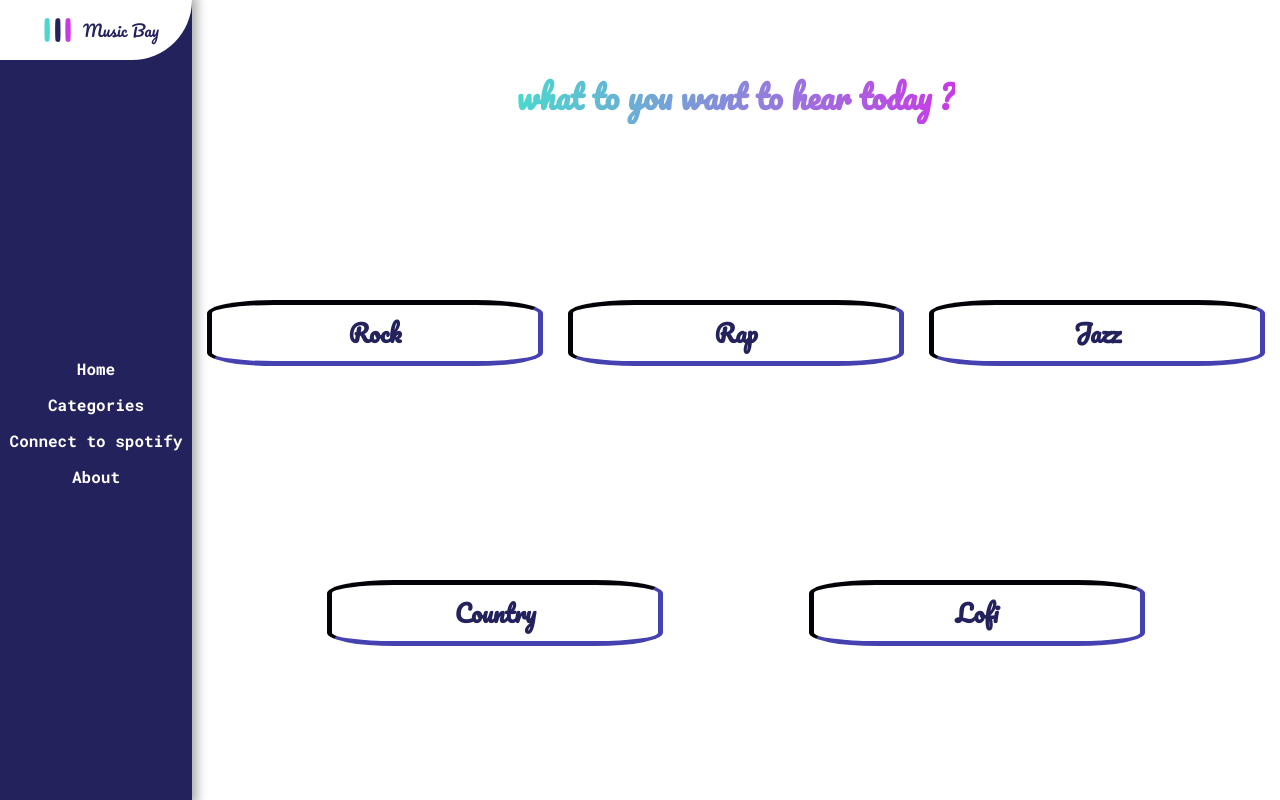
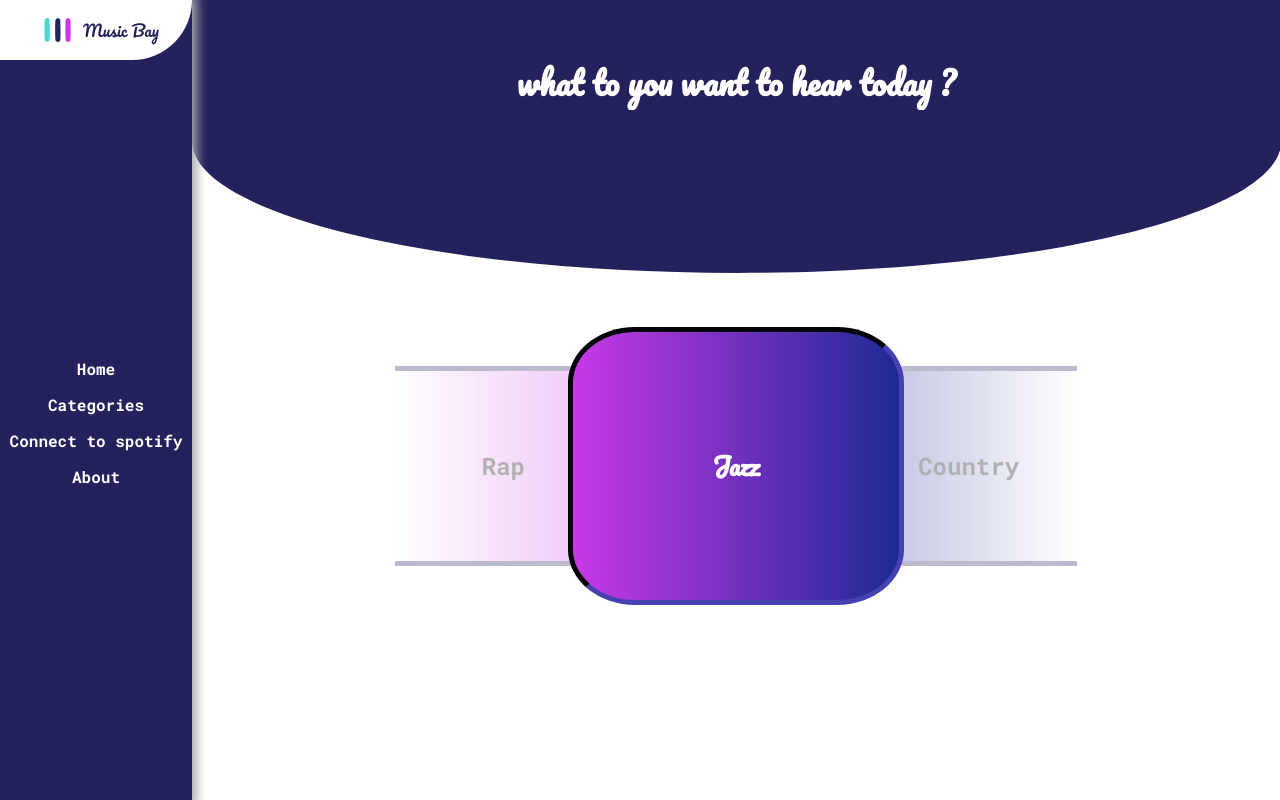
Before and after one commit to safwenHafsawy/Music-Bay, a React app: page /categories in a window 1280 px wide. Built offline with nearby package versions, Linux system fonts and the light colour scheme; a web font is replaced by a local one.

Commit message:
redesigned categories page

```diff
--- a/src/app/_mixins.scss
+++ b/src/app/_mixins.scss
@@ -253,3 +253,37 @@
     }
   }
 }
+
+/**
+ * Categories Mixins
+ */
+@mixin cardSide($right) {
+  width: 20%;
+  height: 30%;
+  position: relative;
+  border: 5px solid $first-color;
+  opacity: 0.3;
+  display: flex;
+  justify-content: center;
+  align-items: center;
+  font: 1.5rem $main-heading-font;
+  cursor: pointer;
+  transition: all 500ms;
+
+  @if ($right) {
+    right: 5%;
+    background: linear-gradient(90deg, $second-color, $third-color);
+    border-radius: 20% 0 0 20%;
+    border-width: 5px 0px 5px 0px;
+  } @else {
+    left: 5%;
+    background: linear-gradient(90deg, $third-color, $fourth-color);
+    border-radius: 0 20% 20% 0;
+    border: 5px solid $first-color;
+    border-width: 5px 0px 5px 0px;
+  }
+
+  &:hover {
+    opacity: 0.7;
+  }
+}
--- a/src/app/components/categoriesList/categories.jsx
+++ b/src/app/components/categoriesList/categories.jsx
@@ -1,26 +1,61 @@
-import React from "react";
+import React, { useState } from "react";
 import { Link } from "react-router-dom";
 import NaviagtionWrapper from "../navigation/NaviagationWrapper";
+import { CategoriesSeparator } from "../illustrations/logosAndBg";
 import "./categories.scss";
 
-const AvailableCategs = [
-  { id: 1, genre: "Rock" },
-  { id: 2, genre: "Rap" },
-  { id: 3, genre: "Jazz" },
-  { id: 4, genre: "Country" },
-  { id: 5, genre: "Lofi" },
+const AvailableGenre = [
+  { id: 0, genre: "Rock" },
+  { id: 1, genre: "Rap" },
+  { id: 2, genre: "Jazz" },
+  { id: 3, genre: "Country" },
+  { id: 4, genre: "Lofi" },
 ];
 
 function Categories() {
+  const [currentlyDisplayed, setCurrentlyDisplay] = useState(2);
+  const [prevDisplay, setPrevDisplay] = useState(1);
+  const [nexDisplay, setNextDisplay] = useState(3);
+
+  const changeGenre = (e) => {
+    const id = parseInt(e.target.id, 10);
+    setCurrentlyDisplay(id);
+    if (id === 0) {
+      setPrevDisplay(4);
+      setNextDisplay(id + 1);
+    } else if (id === 4) {
+      setPrevDisplay(id - 1);
+      setNextDisplay(0);
+    } else {
+      setPrevDisplay(id - 1);
+      setNextDisplay(id + 1);
+    }
+  };
+
   return (
     <div id="categories">
-      <h1>what to you want to hear today ? </h1>
+      <div id="heading">
+        <h1>what to you want to hear today ? </h1>
+      </div>
+
       <div id="cards">
-        {AvailableCategs.map((ele, i) => (
-          <Link key={ele.id} to="/player" state={{ genre: ele.genre }} className="card" id={i}>
-            <h5 className="card-header">{ele.genre}</h5>
-          </Link>
-        ))}
+        <div id="separator">
+          <CategoriesSeparator />
+        </div>
+        <button className="card-side" id={prevDisplay} type="button" onClick={changeGenre}>
+          {AvailableGenre[prevDisplay].genre}
+        </button>
+        <Link
+          to="/player"
+          state={{ genre: AvailableGenre[currentlyDisplayed].genre }}
+          className="card-main"
+          id={currentlyDisplayed}
+        >
+          <h5 className="card-header">{AvailableGenre[currentlyDisplayed].genre}</h5>
+        </Link>
+        <button className="card-side" id={nexDisplay} type="button" onClick={changeGenre}>
+          {AvailableGenre[nexDisplay].genre}
+        </button>
       </div>
     </div>
   );
--- a/src/app/components/categoriesList/categories.scss
+++ b/src/app/components/categoriesList/categories.scss
@@ -1,4 +1,5 @@
 @import "../../variables";
+@import "../../mixins";
 
 #categories {
   background-color: $third-color;
@@ -11,36 +12,64 @@
   align-items: center;
   animation: fadein 500ms ease-out;
 
-  & > h1 {
-    font-family: $secondary-heading-font;
-    background: linear-gradient(to right, $fifth-color, $fourth-color);
-    -webkit-background-clip: text;
-    background-clip: text;
-    -webkit-text-fill-color: transparent;
+  #heading {
+    position: relative;
+    width: 100%;
+    background-color: $first-color;
+    & > h1 {
+      font-family: $secondary-heading-font;
+      background-color: $third-color;
+      -webkit-background-clip: text;
+      background-clip: text;
+      -webkit-text-fill-color: transparent;
+      margin-top: 5%;
+      padding: 0;
+      text-align: center;
+    }
   }
 
   #cards {
     display: flex;
-    flex-direction: row;
-    justify-content: space-evenly;
+    justify-content: center;
     align-items: center;
     flex-wrap: wrap;
     width: 100%;
-    height: 70%;
+    height: 100%;
+    position: relative;
 
-    .card {
+    #separator {
+      position: absolute;
+      top: 0;
+      left: 0;
+      width: 100%;
+      overflow: hidden;
+      line-height: 0;
+
+      & > svg {
+        position: relative;
+        display: block;
+        width: calc(100% + 1.3px);
+        height: 150px;
+        fill: $first-color;
+      }
+    }
+
+    .card-main {
       width: 30%;
-      height: 10%;
+      height: 40%;
       border: 5px inset $first-color;
       margin: 10px;
       display: flex;
       justify-content: center;
       align-items: center;
+      text-align: center;
       border-radius: 20%;
       text-decoration: none;
       position: relative;
-      color: $first-color;
+      color: $third-color;
+      background: linear-gradient(90deg, $fourth-color, $second-color);
       cursor: pointer;
+      z-index: 2;
 
       & > .card-header {
         font-family: $secondary-heading-font;
@@ -50,24 +79,32 @@
 
       &::after {
         content: "";
-        position: absolute;
-        top: 0;
-        left: 0;
         width: 100%;
         height: 100%;
-        background: linear-gradient(90deg, $fourth-color, $second-color);
-        border-radius: 15%;
+        position: absolute;
+        left: 0;
+        top: 0;
         opacity: 0;
+        border-radius: 20%;
+        background: linear-gradient(90deg, $fifth-color, $second-color);
         transition: all 500ms;
       }
 
       &:hover {
-        color: $third-color;
-
         &::after {
           opacity: 1;
         }
       }
     }
+
+    .card-side {
+      &:nth-child(2) {
+        @include cardSide(false);
+      }
+
+      &:last-child {
+        @include cardSide(true);
+      }
+    }
   }
 }
--- a/src/app/components/illustrations/logosAndBg.jsx
+++ b/src/app/components/illustrations/logosAndBg.jsx
@@ -38,6 +38,14 @@ function HomeSeparator() {
         d="M321.39,56.44c58-10.79,114.16-30.13,172-41.86,82.39-16.72,168.19-17.73,250.45-.39C823.78,31,906.67,72,985.66,92.83c70.05,18.48,146.53,26.09,214.34,3V0H0V27.35A600.21,600.21,0,0,0,321.39,56.44Z"
         className="shape-fill"
       />
+    </svg>
+  );
+}
+
+function CategoriesSeparator() {
+  return (
+    <svg data-name="Layer 1" xmlns="http://www.w3.org/2000/svg" viewBox="0 0 1200 120" preserveAspectRatio="none">
+      <path d="M0,0V7.23C0,65.52,268.63,112.77,600,112.77S1200,65.52,1200,7.23V0Z" />
     </svg>
   );
 }
@@ -282,6 +290,7 @@ function NotFound() {
 export {
   BrandLogo,
   HomeSeparator,
+  CategoriesSeparator,
   MusicSeparator,
   MusicPlay,
   MusicPause,
--- a/src/app/components/musicPlayer/musicPlayer.jsx
+++ b/src/app/components/musicPlayer/musicPlayer.jsx
@@ -267,8 +267,8 @@ class MusicPlayer extends Component {
             <MusicPlayingLogo />
             {this.MusicList.length > 0 ? (
               <div>
-                <span id="currentlyPlayingName">{this.MusicList[playedSongIndex].name}</span>
-                <span id="currentlyPlayingSinger">{this.MusicList[playedSongIndex].owner}</span>
+                <span id="currentlyPlayingName">{this.MusicList[playedSongIndex][1].name}</span>
+                <span id="currentlyPlayingSinger">{this.MusicList[playedSongIndex][1].owner}</span>
               </div>
             ) : null}
           </div>
```
